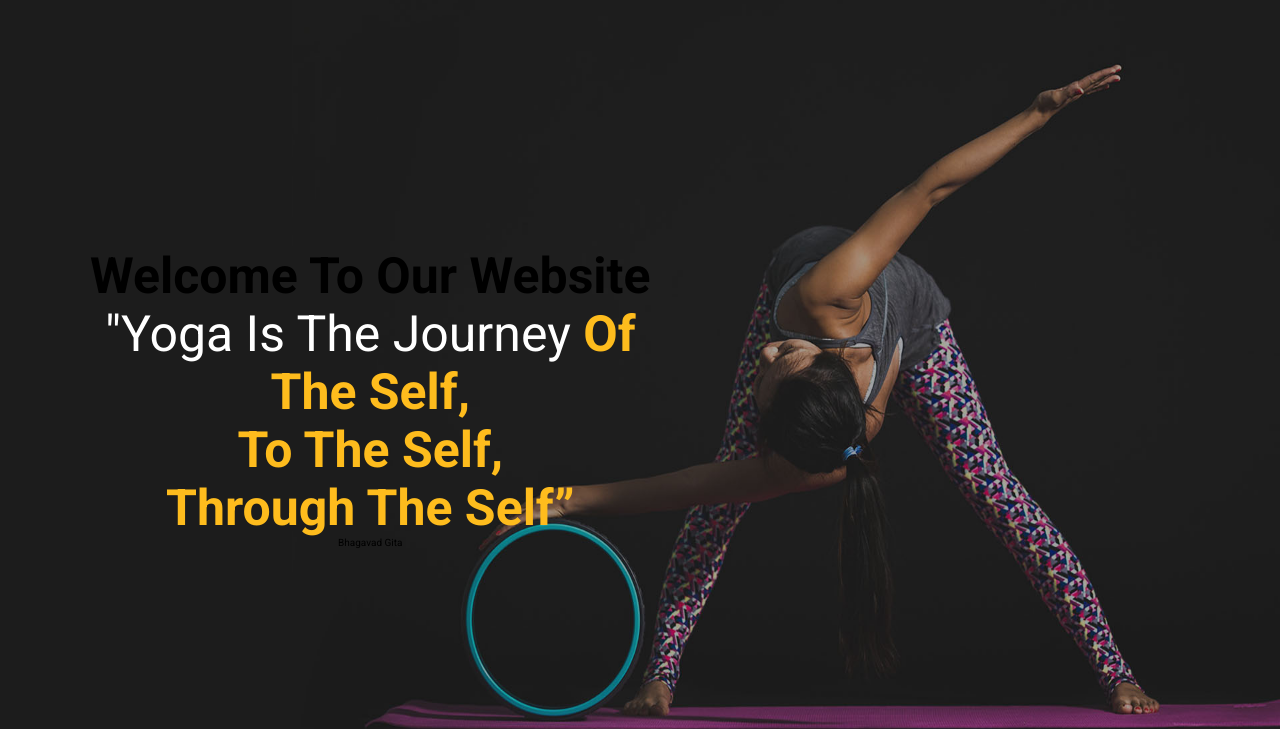
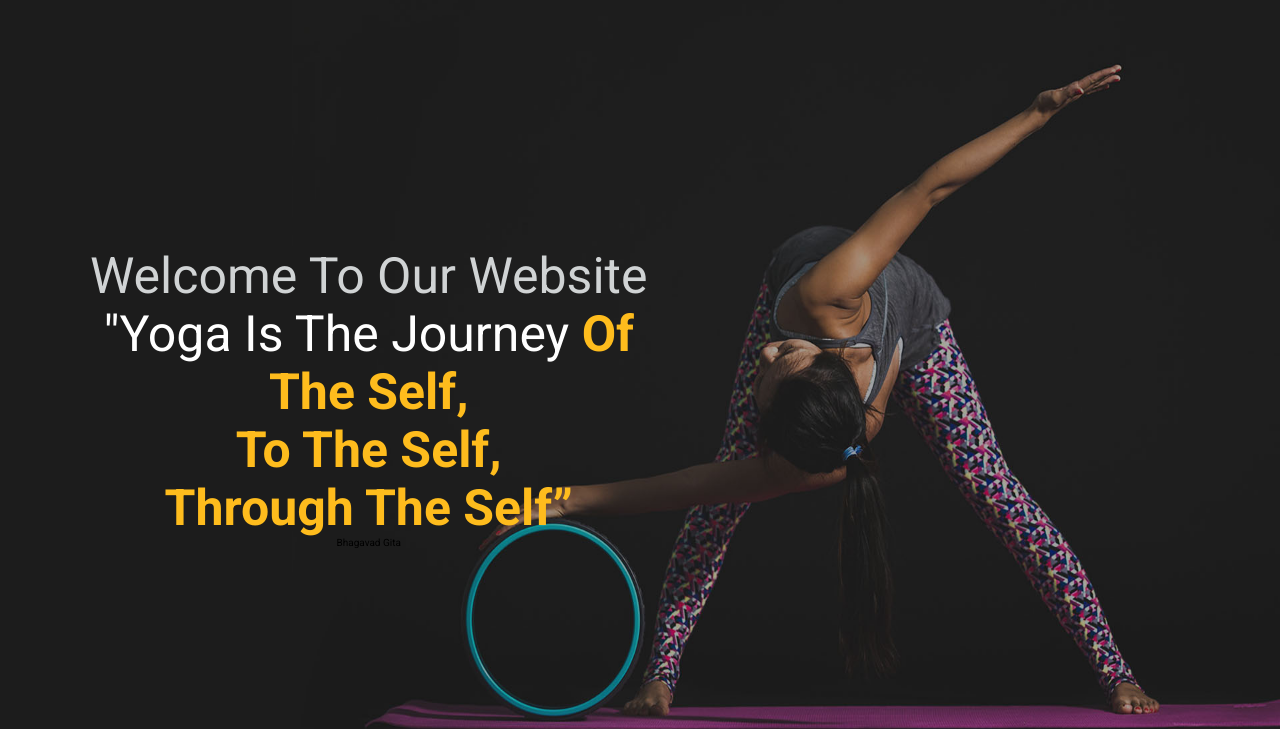
Before and after one commit to Shreevasa21/fewdminipro.github.io, a plain HTML site: page index.html in a window 1280 px wide. Shown: the part 102-831 px from the top of the page. Drawn offline with Linux system fonts and the light colour scheme.

Commit message:
style.css

```diff
--- a/style.css
+++ b/style.css
@@ -168,6 +168,12 @@ html {
 .main-heading {
   font-weight: normal;
   color: #fff;
+  font-size: 65px;
+}
+.ppan
+{
+  font-weight: normal;
+  color: #D0D3D4;
   font-size: 65px;
 }
 .main-heading-focus {
```
